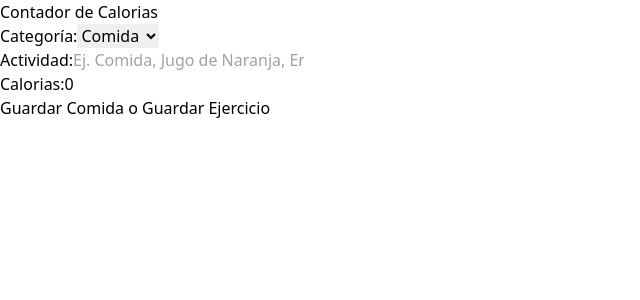
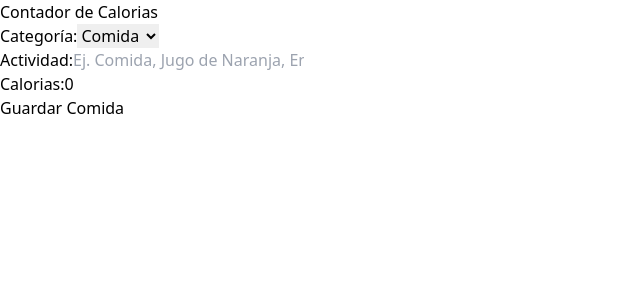
Before and after one commit to Jlydm/CalorieTracker, a React (Vite) app: page / in a window 1280 px wide. Shown: the top 300 px of the page, without its empty margins (0-640 px from the left). Built offline with nearby package versions, Linux system fonts and the light colour scheme.

Commit message:
Validamos que toods los campoes esten llenos y segun si es un ejercicio o una comida va a cambiar el texto en el boton

```diff
--- a/src/components/Form.tsx
+++ b/src/components/Form.tsx
@@ -19,6 +19,11 @@
       ...activity,
       [e.target.id]: isNumberField ? +e.target.value : e.target.value
     })
+  }
+
+  const isValidActivity = () => {
+    const { name, calories } = activity
+    return name.trim() !== '' && calories > 0
   }
 
   return (
@@ -72,8 +77,9 @@
 
       <input
         type="submit"
-        className="bg-gray-800 hover:bg-gray-900 w-full p-2 font-bold uppercase text-white cursor-pointer"
-        value="Guardar Comida o Guardar Ejercicio"
+        className="bg-gray-800 hover:bg-gray-900 w-full p-2 font-bold uppercase text-white cursor-pointer disabled:opacity-10"
+        value={activity.category === 1 ? 'Guardar Comida' : 'Guardar Ejercicio'}
+        disabled={!isValidActivity()}
       />
     </form>
   )
```
